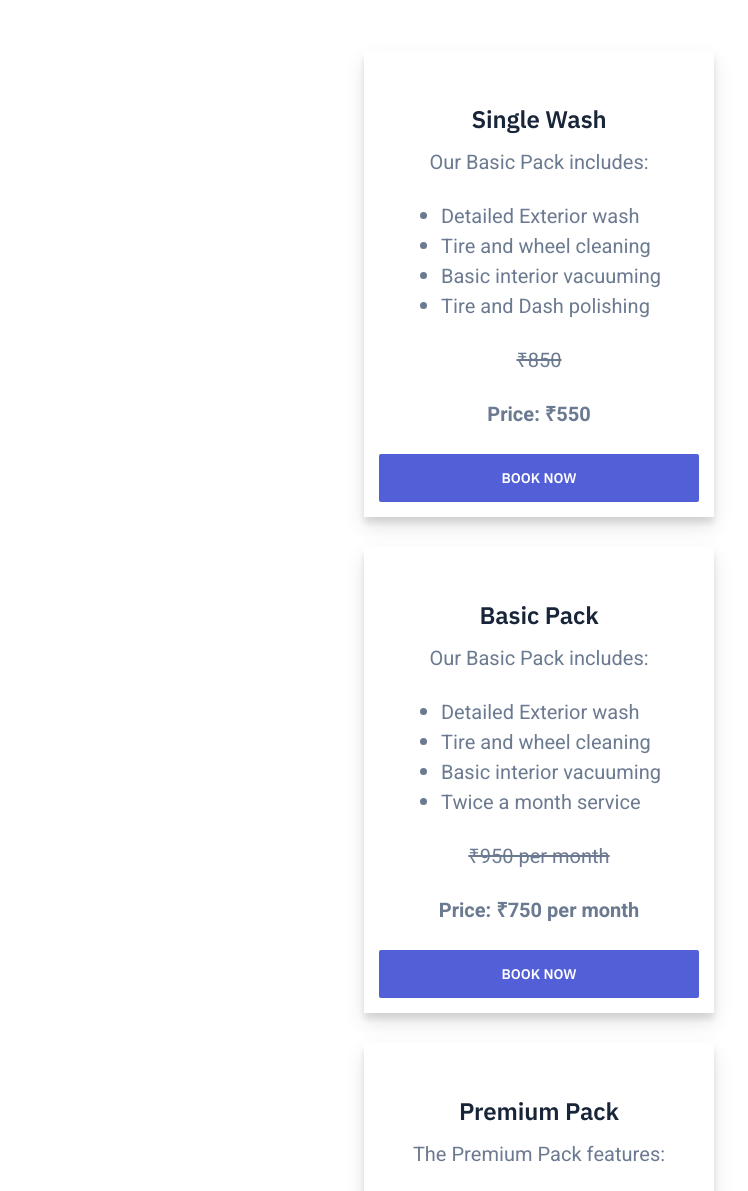
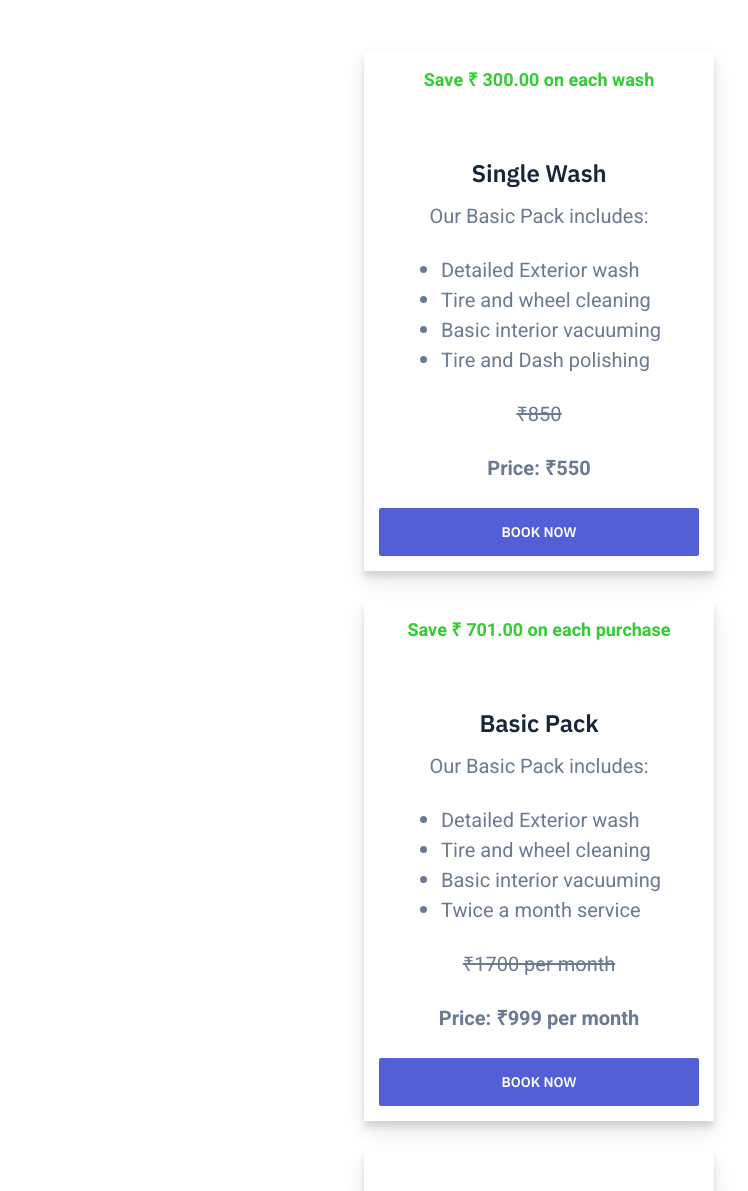
Before and after one commit to srejus/car_wash, a plain HTML site: page pricing.html in a window 1280 px wide. Shown: the part 88-1279 px from the top of the page, without its empty margins (69-817 px from the left). Drawn offline with nearby package versions, Linux system fonts and the light colour scheme.

Commit message:
pricing changes

```diff
--- a/pricing.html
+++ b/pricing.html
@@ -46,6 +46,7 @@
             <section>
                <div class="serv-row wrp" style="width: 95%;">
                 <div class="card mcard" style="height: auto;">
+                    <p style="font-size: 18px;color: limegreen;"><strong>Save ₹ 300.00 on each wash</strong></p>
                     <h3>Single Wash</h3>
                     <p>Our Basic Pack includes:</p>
                     <ul>
@@ -62,6 +63,7 @@
                 </div>
 
                 <div class="card mcard" style="height: auto;">
+                    <p style="font-size: 18px;color: limegreen;"><strong>Save ₹ 701.00 on each purchase</strong></p>
                     <h3>Basic Pack</h3>
                     <p>Our Basic Pack includes:</p>
                     <ul>
@@ -70,8 +72,8 @@
                         <li>Basic interior vacuuming</li>
                         <li>Twice a month service</li>
                     </ul>
-                    <p><strike>₹950 per month</strike></p>
-                    <p><b>Price: ₹750 per month</b></p>
+                    <p><strike>₹1700 per month</strike></p>
+                    <p><b>Price: ₹999 per month</b></p>
                     <div class="cta-cta" style="width: 100%;">
                         <a class="button button-primary" style="width: 100%;" href="#"> Book Now</a>
                     </div>
```
